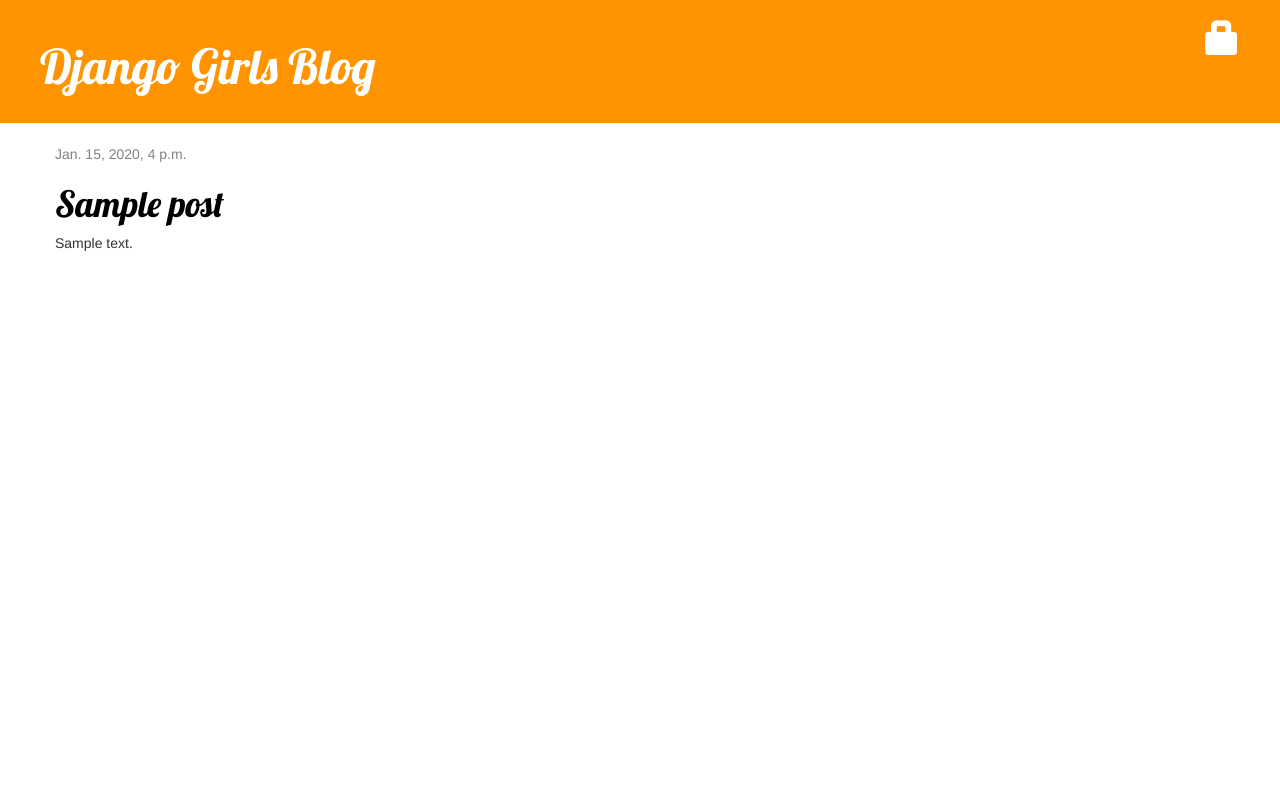
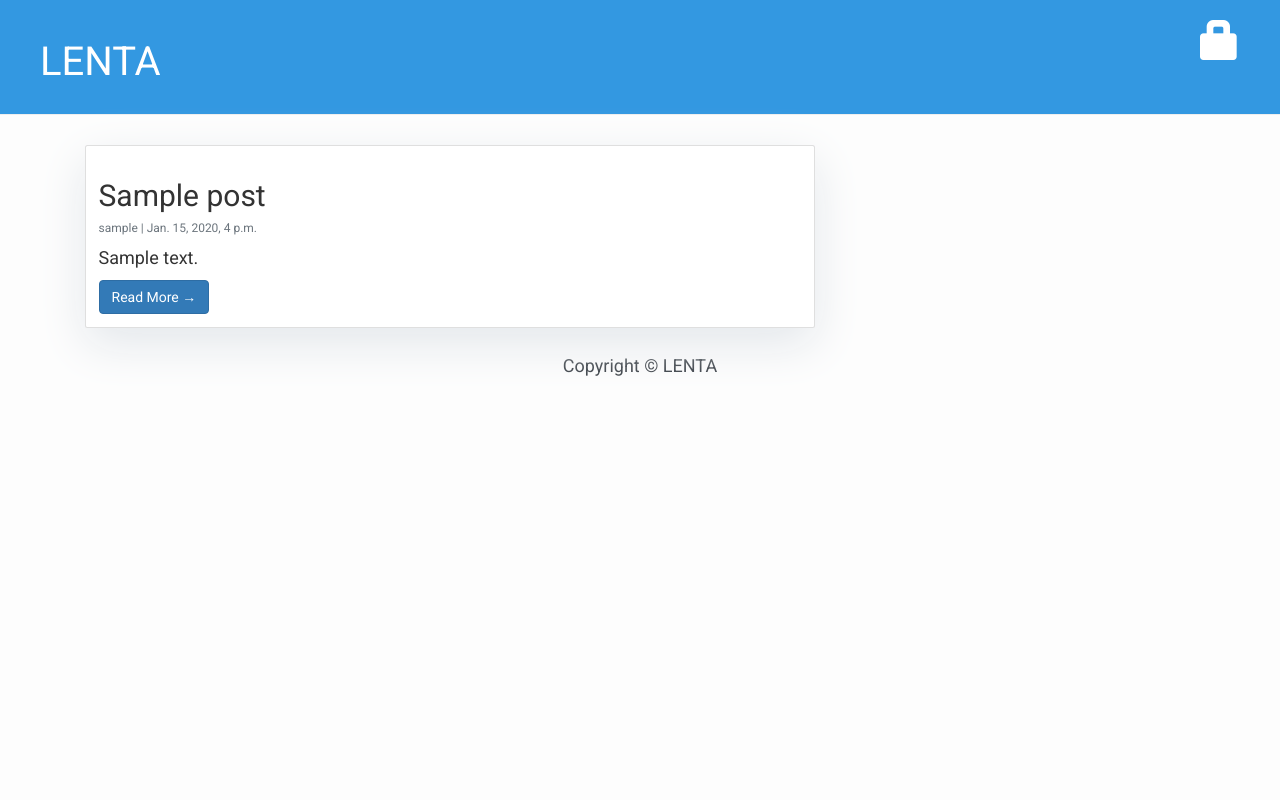
Before and after one commit to niyzora/my-first-blog, a Django app: page / in a window 1280 px wide. Run offline with Django 3.2, Linux system fonts and the light colour scheme; tables that the repository leaves empty hold one stand-in row (values such as "Sample post"); some libraries are stand-ins or nearby versions.

Commit message:
Edited css

```diff
--- a/blog/static/css/blog.css
+++ b/blog/static/css/blog.css
@@ -1,47 +1,30 @@
+        body {
+          font-family: "Roboto", sans-serif;
+            font-size: 17px;
+            background-color: #fdfdfd;
+        }
+        .card-title{
+        font-family: "Roboto", sans-serif;
+        }
+        .shadow {
+            box-shadow: 0 4px 2px -2px rgba(0, 0, 0, 0.1);
+        }
+        .btn-danger {
+            color: #fff;
+            background-color: #f00000;
+            border-color: #dc281e;s
+        }
+        .masthead {
+            background: #3398E1;
+            height: auto;
+            padding-bottom: 15px;
+            box-shadow: 0 16px 48px #E3E7EB;
+            padding-top: 10px;
+        }
+    .head_text {
+        color: white;
+    }
 
-.page-header {
-    background-color: #ff9400;
-    margin-top: 0;
-    padding: 20px 20px 20px 40px;
-}
-
-.page-header h1, .page-header h1 a, .page-header h1 a:visited, .page-header h1 a:active {
-    color: #ffffff;
-    font-size: 36pt;
-    text-decoration: none;
-}
-
-.content {
-    margin-left: 40px;
-}
-
-h1, h2, h3, h4 {
-    font-family: 'Lobster', cursive;
-}
-
-.date {
-    color: #828282;
-}
-
-.save {
-    float: right;
-}
-
-.post-form textarea, .post-form input {
-    width: 100%;
-}
-
-.top-menu, .top-menu:hover, .top-menu:visited {
-    color: #ffffff;
-    float: right;
-    font-size: 26pt;
-    margin-right: 20px;
-}
-
-.post {
-    margin-bottom: 70px;
-}
-
-.post h1 a, .post h1 a:visited {
-    color: #000000;
-}
+    .card {
+        box-shadow: 0 16px 48px #E3E7EB;
+    }
--- a/blog/templates/blog/base.html
+++ b/blog/templates/blog/base.html
@@ -1,30 +1,69 @@
 {% load static %}
 <html>
     <head>
-        <title>Django Girls blog</title>
+        <title>Django blog</title>
+        <link href="https://fonts.googleapis.com/css?family=Roboto:400,700" rel="stylesheet">
+        <meta name="google" content="notranslate" />
+        <meta name="viewport" content="width=device-width, initial-scale=1" />
+        <link rel="stylesheet" href="https://maxcdn.bootstrapcdn.com/bootstrap/4.0.0/css/bootstrap.min.css" integrity="sha384-Gn5384xqQ1aoWXA+058RXPxPg6fy4IWvTNh0E263XmFcJlSAwiGgFAW/dAiS6JXm"
+            crossorigin="anonymous" />
         <link rel="stylesheet" href="//maxcdn.bootstrapcdn.com/bootstrap/3.2.0/css/bootstrap.min.css">
-        <link rel="stylesheet" href="//maxcdn.bootstrapcdn.com/bootstrap/3.2.0/css/bootstrap-theme.min.css">
-        <link href='//fonts.googleapis.com/css?family=Lobster&subset=latin,latin-ext' rel='stylesheet' type='text/css'>
-        <link rel="stylesheet" href="{% static 'css/blog.css' %}">
+       <!--  <link rel="stylesheet" href="//maxcdn.bootstrapcdn.com/bootstrap/3.2.0/css/bootstrap-theme.min.css">-->
+       <!-- <link rel="stylesheet" href="{% static 'css/blog.css' %}"> -->
     </head>
     <body>
+            <style>
+            body {
+            font-family: "Roboto", sans-serif;
+            font-size: 17px;
+            background-color: #fdfdfd;
+        }
+        .shadow {
+            box-shadow: 0 4px 2px -2px rgba(0, 0, 0, 0.1);
+        }
+        .btn-danger {
+            color: #fff;
+            background-color: #f00000;
+            border-color: #dc281e;
+        }
+    .page-header {
+    background-color: #3398E1;
+    margin-top: 0;
+    padding: 20px 20px 20px 40px;
+}
+.top-menu, .top-menu:hover, .top-menu:visited {
+    color: #ffffff;
+    float: right;
+    font-size: 26pt;
+    margin-right: 20px;
+}
+.page-header h1, .page-header h1 a,.page-header a, .page-header h1 a:visited, .page-header h1 a:active {
+    color: #ffffff;
+    font-size: 30pt;
+    text-decoration: none;
+}
+.post {
+    margin-bottom: 70px;
+}
+
+.post h1 a, .post h1 a:visited {
+    color: #000000;
+}
+    </style>
         <div class="page-header">
             {% if user.is_authenticated %}
                 <a href="{% url 'post_new' %}" class="top-menu"><span class="glyphicon glyphicon-plus"></span></a>
                 <a href="{% url 'post_draft_list' %}" class="top-menu"><span class="glyphicon glyphicon-edit"></span></a>
-                <p class="top-menu">Hello {{ user.username }} <small>(<a href="{% url 'logout' %}">Log out</a>)</small></p>
+                <p class="top-menu">Hello,{{ user.username }} <small>(<a href="{% url 'logout' %}">Log out</a>)</small></p>
             {% else %}
                 <a href="{% url 'login' %}" class="top-menu"><span class="glyphicon glyphicon-lock"></span></a>
             {% endif %}
-            <h1><a href="/">Django Girls Blog</a></h1>
+            <h1><a href="/">LENTA</a></h1>
         </div>
-        <div class="content container">
-            <div class="row">
-                <div class="col-md-8">
-                {% block content %}
-                {% endblock %}
-                </div>
-            </div>
-        </div>
+            {% block content %}
+        {% endblock content %}
+        <footer class="py-3 bg-grey">
+            <p class="m-0 text-dark text-center ">Copyright &copy; LENTA</p>
+        </footer>
     </body>
 </html>
--- a/blog/templates/blog/post_list.html
+++ b/blog/templates/blog/post_list.html
@@ -1,13 +1,39 @@
 {% extends 'blog/base.html' %}
+{% block content %}
+<style>
+    body {
+        font-family: "Roboto", sans-serif;
+        font-size: 18px;
+        background-color: #fdfdfd;
+    }
 
-{% block content %}
-    {% for post in posts %}
-        <div class="post">
-            <div class="date">
-                {{ post.published_date }}
+    .head_text {
+        color: white;
+    }
+
+    .card {
+        box-shadow: 0 16px 48px #E3E7EB;
+    }
+    .card-title{
+         font-family: "Roboto", sans-serif;
+    }
+</style>
+
+<div class="container">
+    <div class="row">
+        <!-- Blog Entries Column -->
+        <div class="col-md-8 mt-3 left">
+            {% for post in posts %}
+            <div class="card mb-4">
+                <div class="card-body">
+                    <h2 class="card-title">{{ post.title }}</h2>
+                    <p class="card-text text-muted h6">{{ post.author }} | {{ post.published_date}} </p>
+                    <p class="card-text">{{post.text|slice:":200" }}</p>
+                    <a href="{% url 'post_detail' pk=post.pk %}" class="btn btn-primary">Read More &rarr;</a>
+                </div>
             </div>
-            <h1><a href="{% url 'post_detail' pk=post.pk %}">{{ post.title }}</a></h1>
-            <p>{{ post.text|linebreaksbr }}</p>
+            {% endfor %}
         </div>
-    {% endfor %}
-{% endblock %}
+    </div>
+</div>
+{%endblock%}
```
Also changed, not shown: blog/templates/blog/post_detail.html (+12 -6 lines), blog/templates/blog/post_edit.html (+7 -0 lines).
